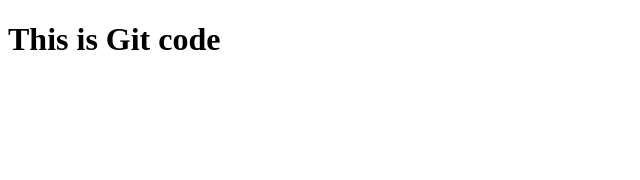
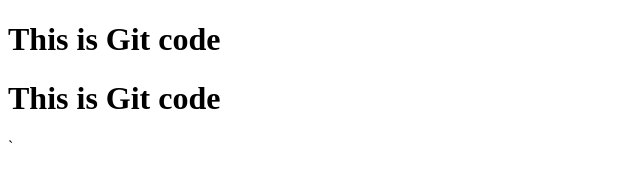
Before and after one commit to imsidthakur/sample-code, a plain HTML site: page index.html in a window 1280 px wide. Shown: the whole page, without its empty margins (0-640 px from the left). Drawn offline with Linux system fonts and the light colour scheme.

Commit message:
added new task

```diff
--- a/index.html
+++ b/index.html
@@ -8,5 +8,6 @@
 </head>
 <body>
     <h1>This is Git code</h1>
+    <h1>This is Git code</h1>`
 </body>
 </html>
```
